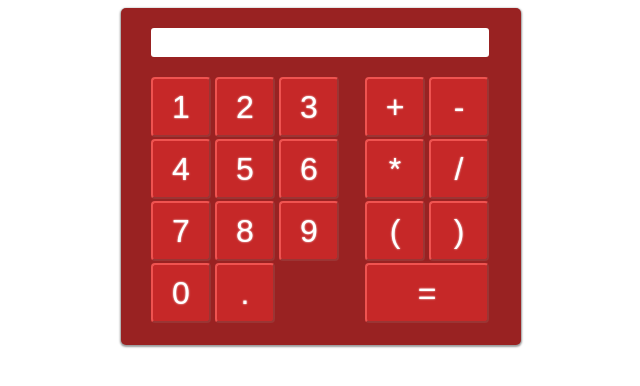
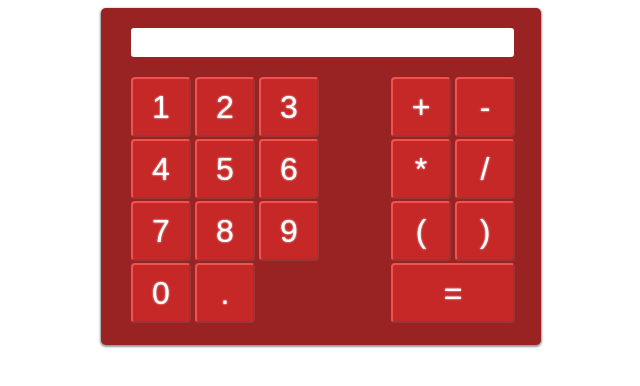
Before and after one commit to philraj/js-calculator, a plain HTML site: page index.html in a window 1280 px wide. Shown: the whole page, without its empty margins (319-959 px from the left). Drawn offline with Linux system fonts and the light colour scheme.

Commit message:
Update style.css

```diff
--- a/style.css
+++ b/style.css
@@ -1,6 +1,6 @@
-/** {
+/* * {
   border: 1px solid red;
-}*/
+} */
 
 html {
   box-sizing: border-box;
@@ -12,7 +12,7 @@ html {
 .calculator {
   background: #922;
   border-radius: 5px;
-  width: 380px;
+  width: 420px;
   margin: 0 auto;
   padding: 10px 0 10px 20px;
   box-shadow: 0px 1px 2px 1px rgba(0,0,0,0.4);
@@ -24,7 +24,7 @@ html {
   background: white;
   border-radius: 3px;
   font-size: 1.2em;
-  width: 318px;
+  width: 363px;
   height: 1.2em;
   padding: 3px 10px;
   margin: 10px;
@@ -34,13 +34,76 @@ html {
 
 .numbers {
   display: inline-block;
-  width: 200px;
+  width: 210px;
   margin: 10px;
 }
 
 .ops {
   display: inline-block;
-  width: 135px;
+  float: right;
+  width: 150px;
+  vertical-align: top;
+  margin: 10px 0;
+}
+
+button {
+  color: #fff;
+  text-shadow: 0 0 2px white;
+  border-color: #EF5350;
+  background: #C62828;
+  width: 60px;
+  height: 60px;
+  font-size: 2em;
+  margin-bottom: 2px;
+  border-radius: 4px;
+}
+
+#equals {
+  width: 124px;
+}/* * {
+  border: 1px solid red;
+} */
+
+html {
+  box-sizing: border-box;
+  background: #fff;
+  margin: 0;
+  padding: 0;
+}
+
+.calculator {
+  background: #922;
+  border-radius: 5px;
+  width: 420px;
+  margin: 0 auto;
+  padding: 10px 0 10px 20px;
+  box-shadow: 0px 1px 2px 1px rgba(0,0,0,0.4);
+}
+
+.display {
+  display: inline-block;
+  vertical-align: middle;
+  background: white;
+  border-radius: 3px;
+  font-size: 1.2em;
+  width: 363px;
+  height: 1.2em;
+  padding: 3px 10px;
+  margin: 10px;
+  text-align: right;
+  overflow: hidden;
+}
+
+.numbers {
+  display: inline-block;
+  width: 210px;
+  margin: 10px;
+}
+
+.ops {
+  display: inline-block;
+  float: right;
+  width: 150px;
   vertical-align: top;
   margin: 10px 0;
 }
```
